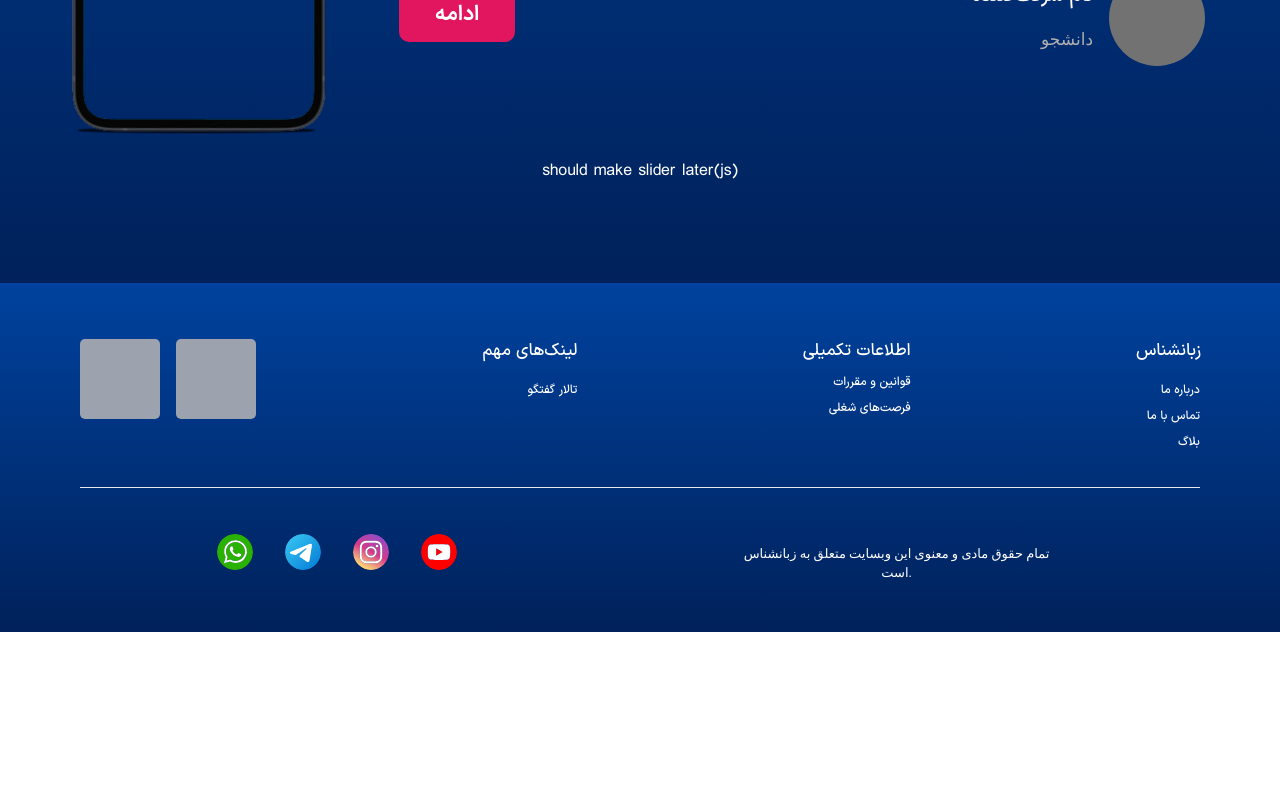
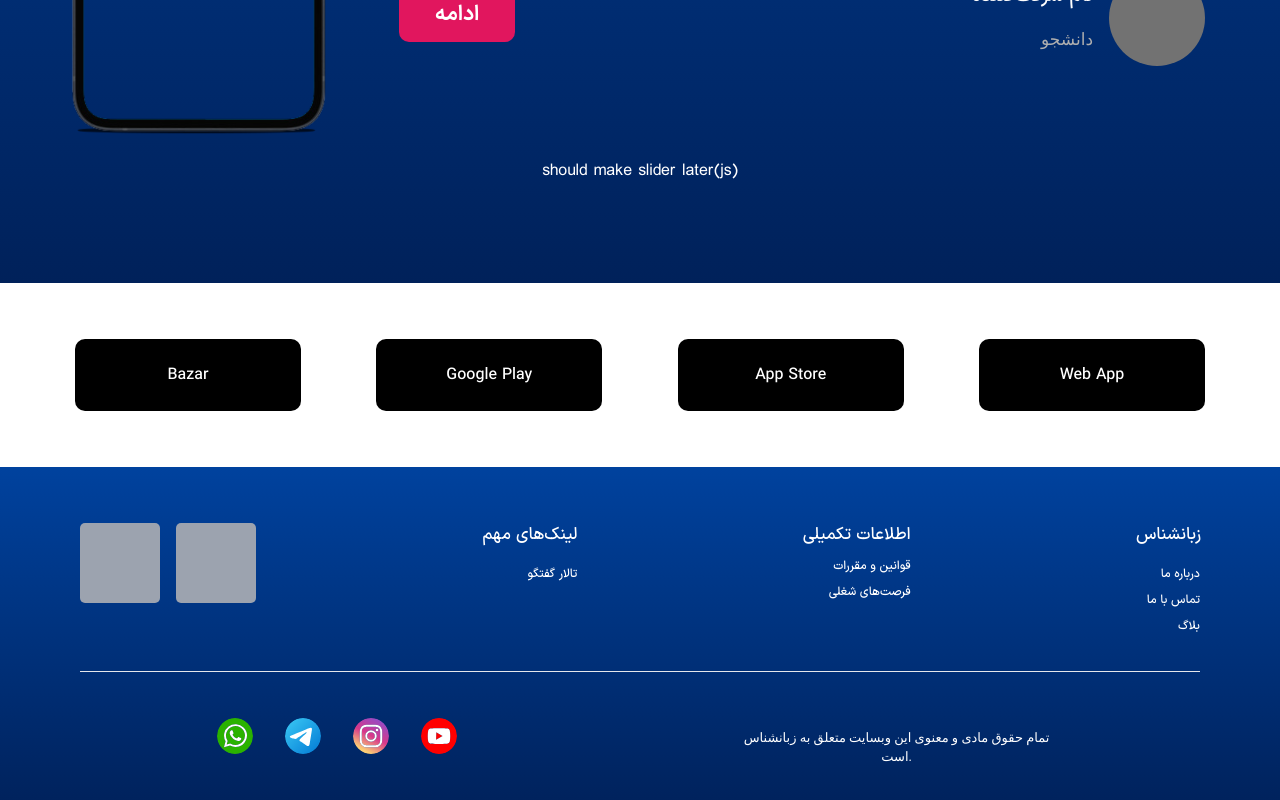
Before and after one commit to sepmi/english-blog, a React (Create React App) app: page / in a window 1280 px wide. Shown: the part 5119-5919 px from the top of the page. Before the commit the page ends 5751 px from the top, so only its background shows below. Built offline with nearby package versions, Linux system fonts and the light colour scheme.

Commit message:
finish AppLinks component and ready to merge with main

```diff
--- a/src/App.js
+++ b/src/App.js
@@ -1,3 +1,4 @@
+import AppLinks from "./components/AppLinks";
 import Footer from "./components/Footer";
 import Header from "./components/Header";
 import Navbar from "./components/Navbar";
@@ -21,6 +22,7 @@ function App() {
       <ShowCase />
       <VideoPosts />
       <UserStory />
+      <AppLinks />
       <Footer />
     </div>
   );
--- /dev/null
+++ b/src/components/AppLinks.js
@@ -0,0 +1,22 @@
+const AppLinks = (props) => {
+  return (
+    <div className="max-w-[188px] md:max-w-[1140px] mx-auto pt-[40px] pb-[40px] md:pt-[56px] md:pb-[56px]">
+      <div className="w-full flex items-center flex-col md:flex md:flex-row md:justify-between md:items-center md:pr-[5px] md:pl-[5px]">
+        <div className="bg-black w-[188px] h-[60px] md:w-[226px] md:h-[72px] rounded-[10px]  text-white font-IranSans-medium flex items-center justify-center">
+          Bazar
+        </div>
+        <div className="bg-black w-[188px] h-[60px] md:w-[226px] md:h-[72px] rounded-[10px]  text-white font-IranSans-medium flex items-center justify-center mt-[32px] md:mt-0 ">
+          Google Play
+        </div>
+        <div className="bg-black w-[188px] h-[60px] md:w-[226px] md:h-[72px] rounded-[10px]  text-white font-IranSans-medium flex items-center justify-center mt-[32px] md:mt-0 ">
+          App Store
+        </div>
+        <div className="bg-black w-[188px] h-[60px] md:w-[226px] md:h-[72px] rounded-[10px]  text-white font-IranSans-medium flex items-center justify-center mt-[32px] md:mt-0 ">
+          Web App
+        </div>
+      </div>
+    </div>
+  );
+};
+
+export default AppLinks;
```
